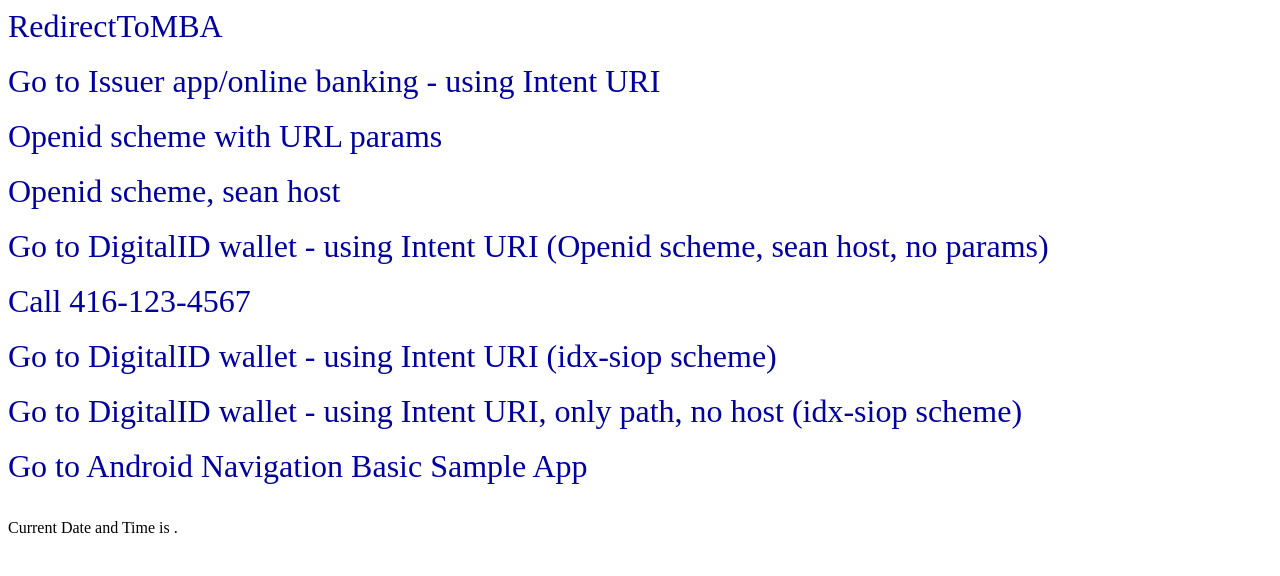
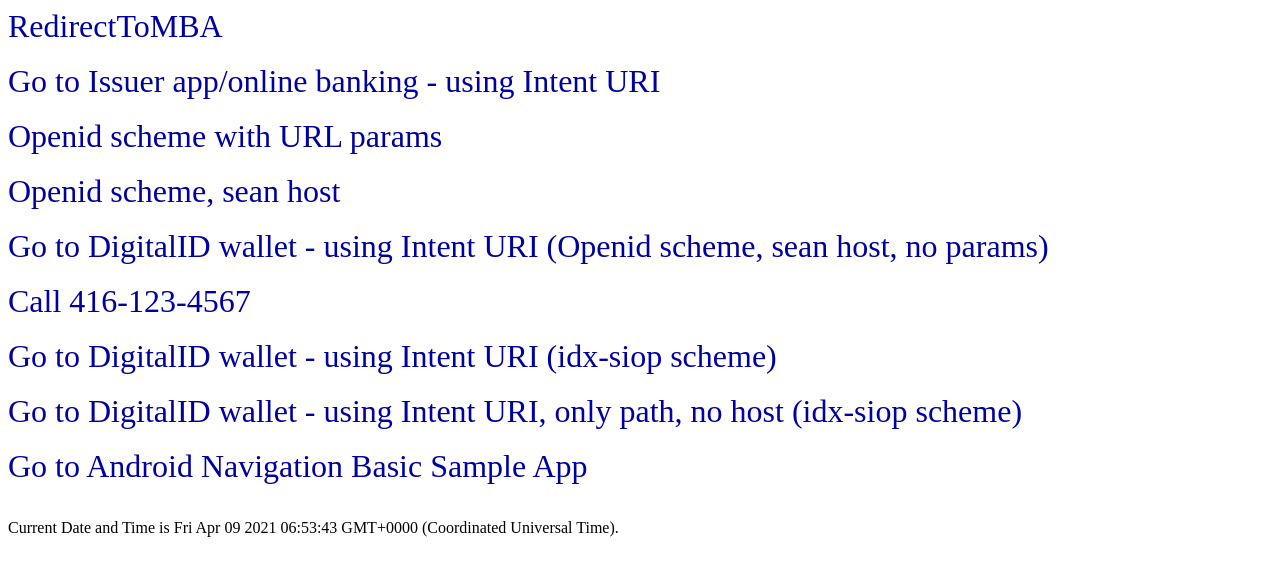
Before and after one commit to seanp30/deep-linking, a plain HTML site: page index.html in a window 1280 px wide. Drawn offline with Linux system fonts and the light colour scheme.

Commit message:
add script tag for computing time

```diff
--- a/index.html
+++ b/index.html
@@ -46,5 +46,9 @@
  </br>
  </br>
  <p>Current Date and Time is <span id='date-time'></span>.</p>
+<script>
+var dt = new Date();
+document.getElementById('date-time').innerHTML=dt;
+</script>
 </body>
 </html>
```
